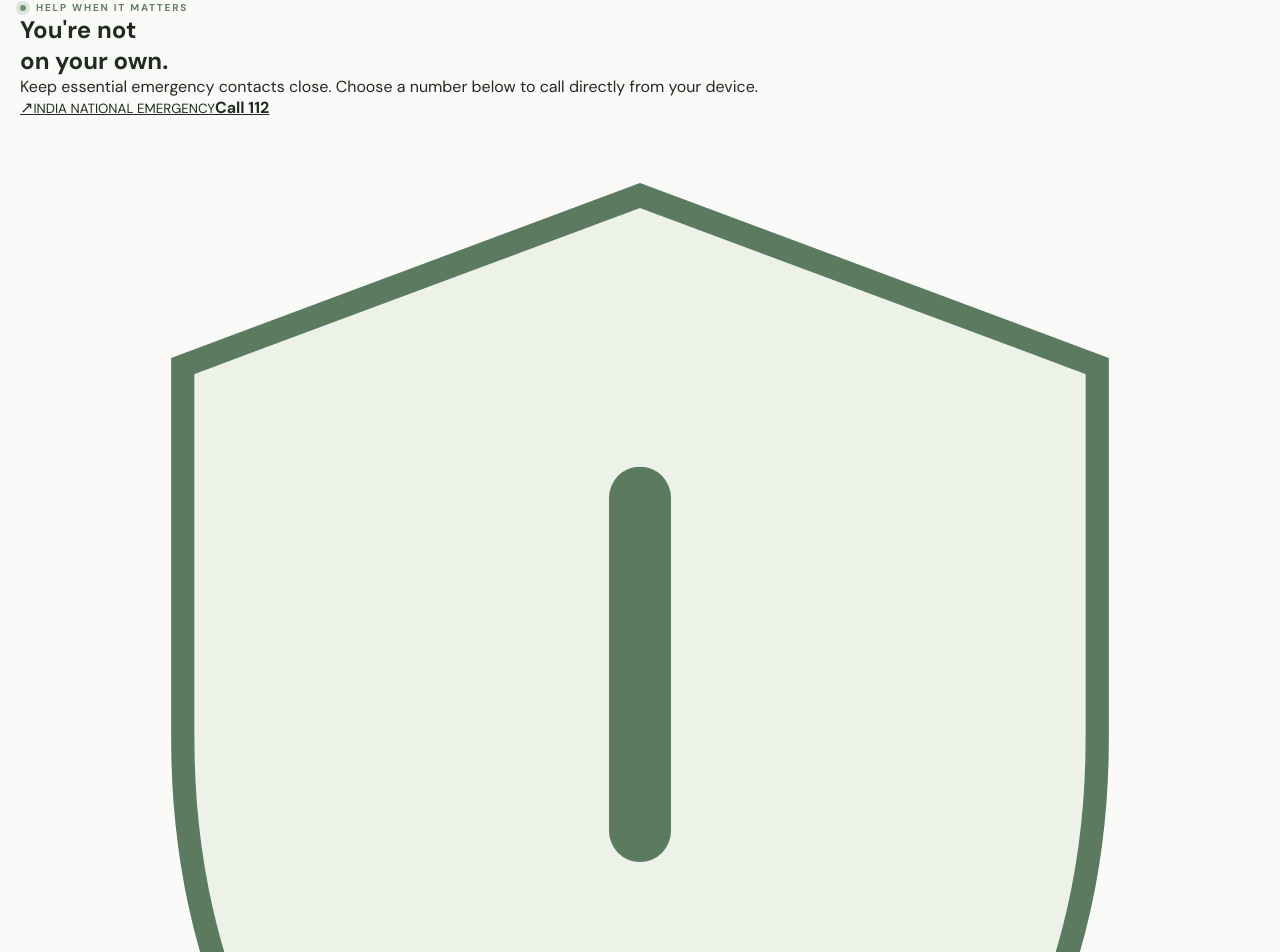
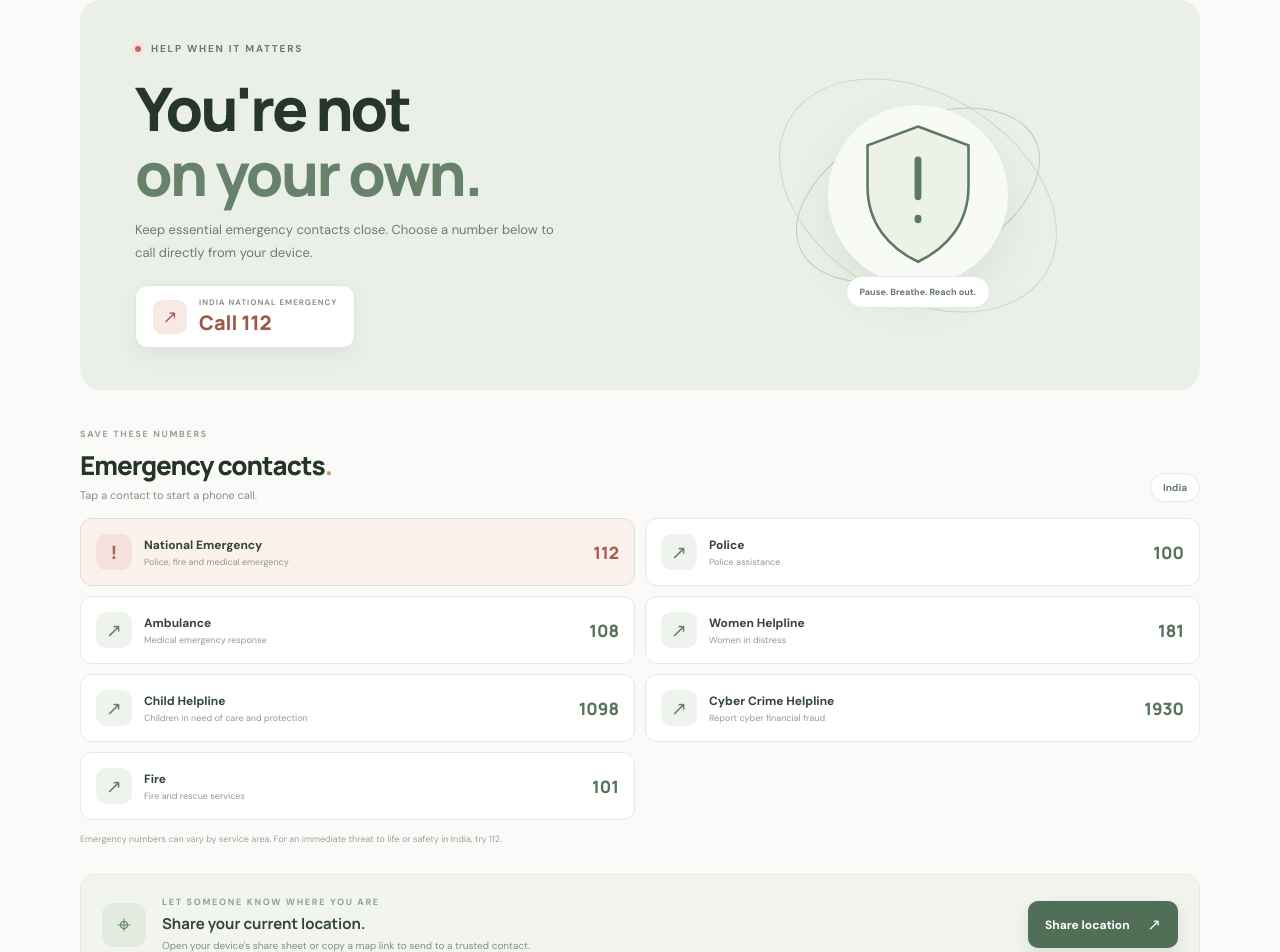
Before and after one commit to bhavikajadon/SafeHood, a React (Vite) app in the folder frontend/: page /emergency in a window 1280 px wide. Shown: the part 110-1062 px from the top of the page. Built offline with nearby package versions, Linux system fonts and the light colour scheme; no server answers.

Commit message:
Style the emergency resources page to match SafeHood design

```diff
--- a/frontend/src/index.css
+++ b/frontend/src/index.css
@@ -152,3 +152,60 @@ a{color:inherit}
 .auth-footnote{text-align:center;margin-top:20px;color:#a0aa9d;font-size:10px}
 @media(max-width:850px){.auth-page{grid-template-columns:1fr}.auth-aside{min-height:250px;padding:35px 28px}.auth-aside h1{font-size:42px;margin:16px 0 10px}.auth-aside-content>p{font-size:12px;max-width:560px}.auth-aside-foot{margin-top:18px}.auth-aside-orbit{width:280px;height:280px;right:-190px;bottom:-180px}.auth-content{padding:35px 18px}}
 @media(max-width:480px){.auth-aside{min-height:220px;padding:28px 20px}.auth-aside h1{font-size:36px;letter-spacing:-1.7px}.auth-aside-content>p{font-size:11px}.auth-card{padding:26px 22px}.auth-card h2{font-size:24px}}
+
+/* Emergency resources page */
+.emergency-page{background:#fafbf8;min-height:calc(100vh - 76px);padding:34px}
+.emergency-container{max-width:1120px;margin:0 auto}
+.emergency-hero{min-height:330px;overflow:hidden;border-radius:21px;background:#eaf0e8;display:grid;grid-template-columns:1.1fr .9fr;align-items:center;padding:42px 55px;position:relative}
+.emergency-hero-copy{position:relative;z-index:2}
+.emergency-dot{background:#bf6b59;box-shadow:0 0 0 4px #f3e4df}
+.emergency-hero h1{font:800 clamp(42px,5vw,60px)/1.08 Manrope,sans-serif;letter-spacing:-2.5px;color:#26372a;margin:21px 0 12px}
+.emergency-hero h1 em{font-style:normal;color:#67816a}
+.emergency-hero-copy>p{font-size:13px;line-height:1.8;color:#6e7c6e;max-width:420px}
+.emergency-primary-call{display:inline-flex;align-items:center;gap:12px;text-decoration:none;background:#fff;border:1px solid #dce5d9;border-radius:12px;padding:11px 17px;margin-top:21px;box-shadow:0 8px 20px #344c3210}
+.call-icon{width:34px;height:34px;display:grid;place-items:center;background:#f7eae5;color:#ad6252;border-radius:9px;font-size:18px}
+.emergency-primary-call small,.emergency-primary-call strong{display:block}
+.emergency-primary-call small{font-size:8px;letter-spacing:1px;color:#899588;font-weight:700}
+.emergency-primary-call strong{font:800 20px Manrope;color:#9e584b;margin-top:2px}
+.emergency-hero-art{min-height:230px;position:relative;display:grid;place-items:center}
+.emergency-shield{width:180px;height:180px;border-radius:50%;background:#f8faf5;display:grid;place-items:center;box-shadow:0 16px 40px #4d68451a;position:relative;z-index:2}
+.emergency-shield svg{width:138px;height:154px}
+.emergency-ring{position:absolute;width:260px;height:150px;border:1px solid #bdcdb9;border-radius:50%;transform:rotate(-25deg)}
+.ring-b{width:300px;height:205px;transform:rotate(31deg);border-color:#cbd8c7}
+.emergency-art-caption{position:absolute;bottom:2px;z-index:3;background:white;border:1px solid #e4e9df;border-radius:99px;padding:9px 13px;font-size:9px;font-weight:700;color:#657966}
+.emergency-section{padding:38px 0 27px}
+.emergency-heading{display:flex;justify-content:space-between;align-items:flex-end;margin-bottom:16px}
+.emergency-heading h2,.safety-tips-section h2{font:800 26px Manrope,sans-serif;letter-spacing:-1px;color:#253429;margin:7px 0 5px}
+.emergency-heading h2 span{color:#d58a5d}
+.emergency-heading p{font-size:11px;color:#879285}
+.emergency-badge{background:#fff;border:1px solid #e5e9e1;color:#667967;padding:7px 12px;border-radius:99px;font-size:10px;font-weight:700}
+.helpline-grid{display:grid;grid-template-columns:repeat(2,minmax(0,1fr));gap:10px}
+.helpline-card{display:flex;align-items:center;gap:12px;background:#fff;border:1px solid #e5e9e1;border-radius:12px;padding:15px;text-decoration:none;transition:transform .18s,border-color .18s,box-shadow .18s;min-width:0}
+.helpline-card:hover{transform:translateY(-2px);border-color:#cbd8c7;box-shadow:0 9px 22px #30442c0e}
+.helpline-card.primary{background:#fbf1ed;border-color:#eedad2}
+.helpline-symbol{width:36px;height:36px;flex-shrink:0;display:grid;place-items:center;border-radius:10px;background:#eff3ed;color:#658069;font-size:19px;font-weight:700}
+.helpline-card.primary .helpline-symbol{background:#f4e1db;color:#ae6555}
+.helpline-content{flex:1;min-width:0}
+.helpline-content strong,.helpline-content small{display:block}
+.helpline-content strong{font-size:12px;color:#344536}
+.helpline-content small{font-size:9px;color:#909b8e;margin-top:3px;line-height:1.4}
+.helpline-number{font:800 17px Manrope;color:#58745c;white-space:nowrap}
+.helpline-card.primary .helpline-number{color:#aa5d4f}
+.emergency-note{font-size:9px;line-height:1.6;color:#99a397;margin-top:12px}
+.share-location-card{display:flex;align-items:center;gap:16px;background:#f2f4ee;border:1px solid #e5e9e1;border-radius:15px;padding:21px}
+.share-location-icon{width:44px;height:44px;display:grid;place-items:center;border-radius:12px;background:#e3ebe0;color:#628167;font-size:24px;flex-shrink:0}
+.share-location-copy{flex:1}
+.share-location-copy h3{font:700 15px Manrope;color:#334535;margin:5px 0 4px}
+.share-location-copy>p{font-size:10px;color:#829081;line-height:1.6}
+.share-location-copy .location-feedback{color:#527456;font-weight:700;margin-top:5px}
+.share-location-button{white-space:nowrap;border:0}
+.share-location-button:disabled{opacity:.6;cursor:wait}
+.safety-tips-section{padding:36px 0 18px}
+.safety-tips-section h2{font-size:22px;margin-bottom:16px}
+.safety-tips-grid{display:grid;grid-template-columns:repeat(2,minmax(0,1fr));gap:9px}
+.safety-tip{display:flex;align-items:flex-start;gap:12px;background:#fff;border:1px solid #e5e9e1;border-radius:11px;padding:14px}
+.safety-tip>span{font:700 10px Manrope;color:#9cab98;letter-spacing:1px}
+.safety-tip p{font-size:10px;line-height:1.6;color:#667466}
+.emergency-disclaimer{border-top:1px solid #e5e9e1;padding:17px 0 0;font-size:9px;line-height:1.6;color:#9aa497}
+@media(max-width:760px){.emergency-page{padding:18px 14px}.emergency-hero{grid-template-columns:1fr;padding:30px 23px 18px}.emergency-hero h1{font-size:43px}.emergency-hero-art{min-height:190px;transform:scale(.83);margin-top:-5px}.helpline-grid{gap:8px}.helpline-card{padding:11px;gap:8px}.helpline-content small{display:none}.helpline-number{font-size:15px}.share-location-card{align-items:flex-start;flex-wrap:wrap;padding:17px}.share-location-button{margin-left:60px}.emergency-section{padding-top:28px}}
+@media(max-width:480px){.emergency-heading h2{font-size:22px}.helpline-grid,.safety-tips-grid{grid-template-columns:1fr}.helpline-content small{display:block}.helpline-card{padding:13px}.share-location-button{margin-left:0;width:100%}.emergency-primary-call{margin-top:15px}}
```
